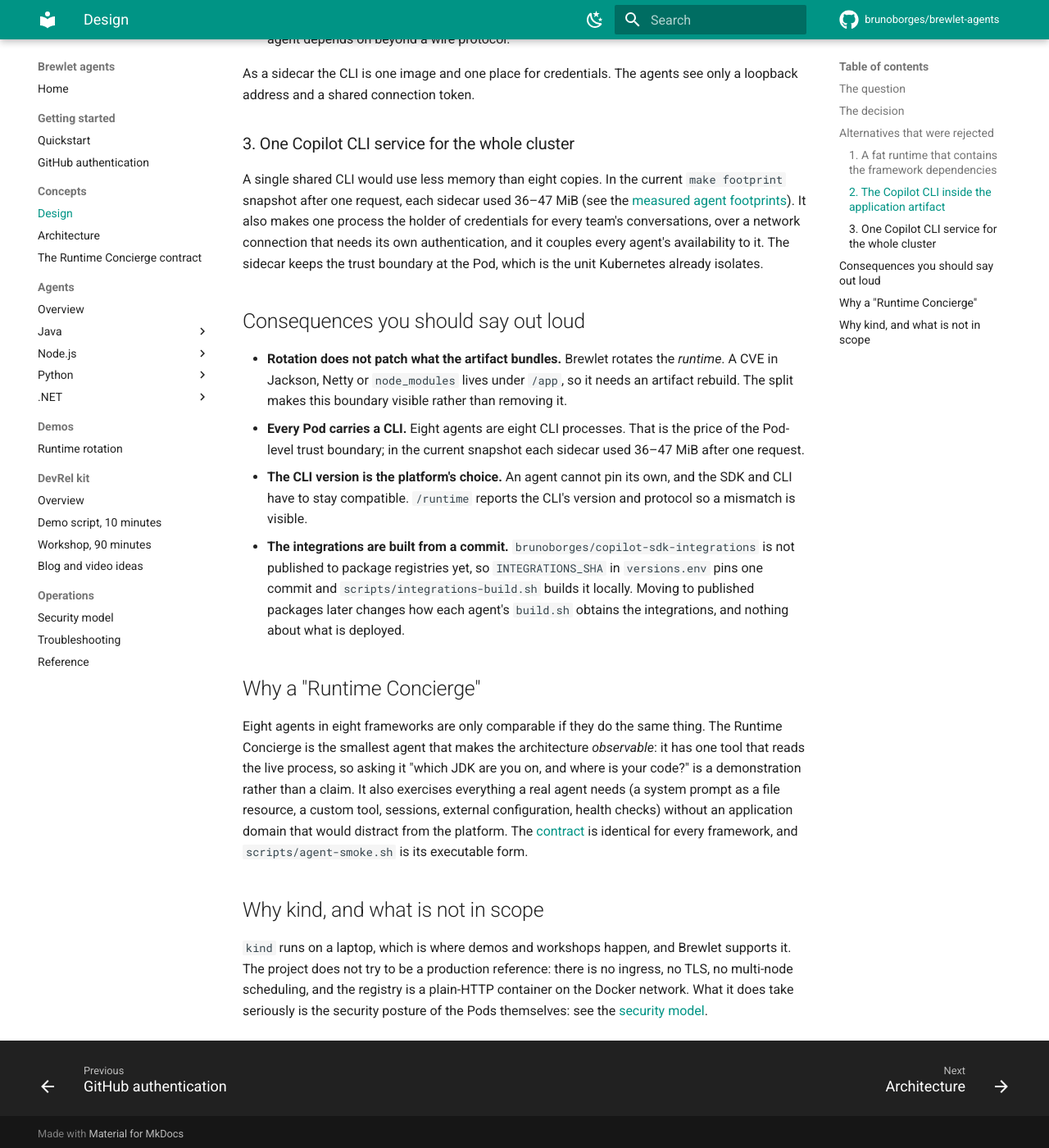
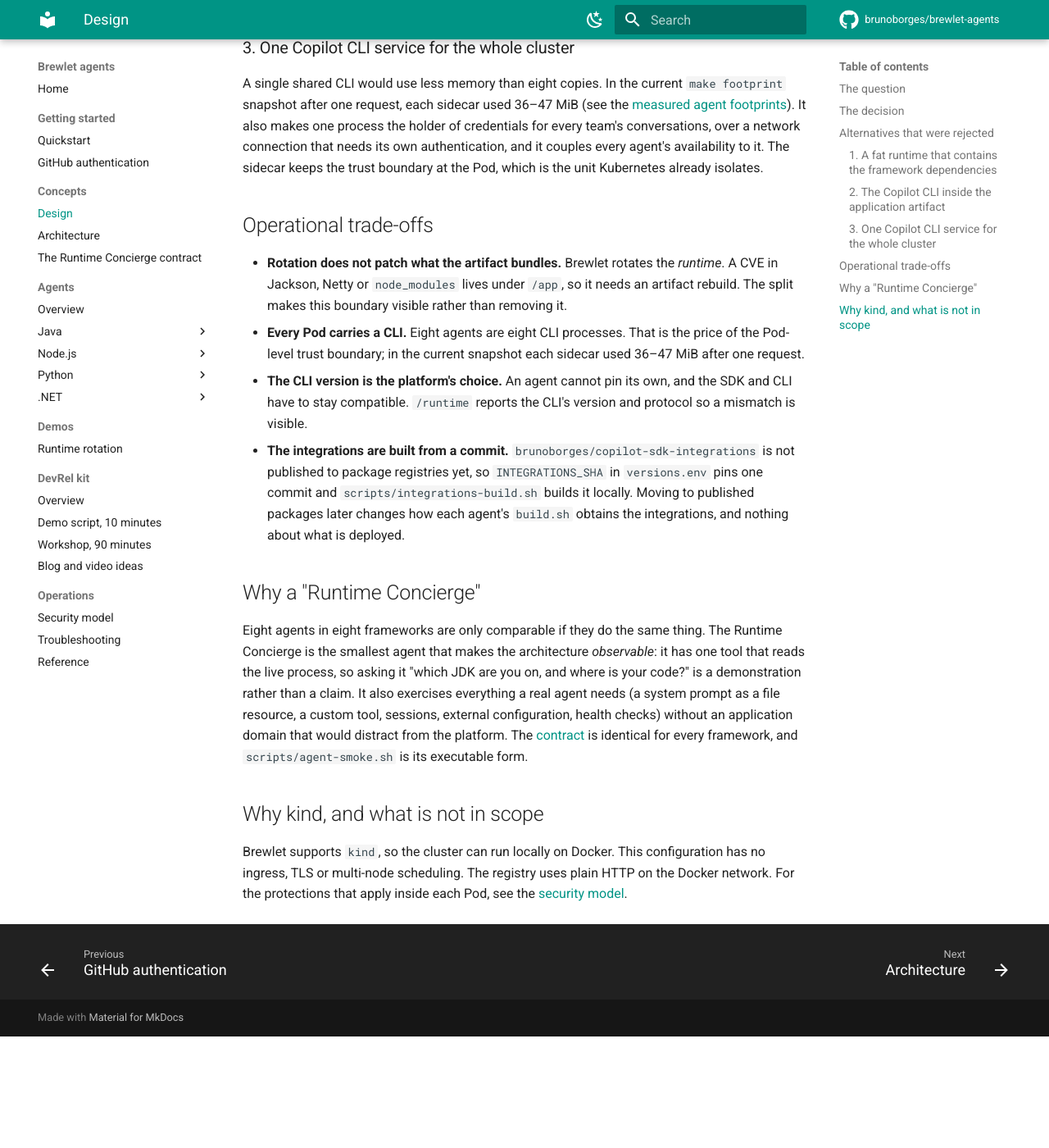
Before and after one commit to brunoborges/brewlet-agents, an MkDocs documentation site: the page built from docs/design.md, in a window 1280 px wide and 1400 px high, scrolled down 1740 px. Shown: the whole window at 82% size. Built offline with MkDocs 1.6.1 and Material for MkDocs 9.7.7, drawn with Linux system fonts in a browser that asks for light colours; comment, search, counter and statistics services are not loaded; after the commit the page ends 3004 px from its top, so only the background shows below that; some of the changed text lies outside the part shown.

Commit message:
Focus project documentation on running the agents
Co-authored-by: Copilot App <223556219+Copilot@users.noreply.github.com>

```diff
--- a/docs/design.md
+++ b/docs/design.md
@@ -1,8 +1,4 @@
 # Design
-
-This page records the decisions behind the project, including the ones that were tried and dropped.
-It is the page to read before you present the project, because the first question you will get is
-"why not just put it all in one image?".
 
 ## The question
 
@@ -64,7 +60,7 @@ It also makes one process the holder of credentials for every team's conversatio
 connection that needs its own authentication, and it couples every agent's availability to it. The
 sidecar keeps the trust boundary at the Pod, which is the unit Kubernetes already isolates.
 
-## Consequences you should say out loud
+## Operational trade-offs
 
 * **Rotation does not patch what the artifact bundles.** Brewlet rotates the *runtime*. A CVE in
   Jackson, Netty or `node_modules` lives under `/app`, so it needs an artifact rebuild. The split
@@ -90,7 +86,6 @@ distract from the platform. The [contract](contract.md) is identical for every f
 
 ## Why kind, and what is not in scope
 
-`kind` runs on a laptop, which is where demos and workshops happen, and Brewlet supports it. The
-project does not try to be a production reference: there is no ingress, no TLS, no multi-node
-scheduling, and the registry is a plain-HTTP container on the Docker network. What it does take
-seriously is the security posture of the Pods themselves: see the [security model](security.md).
+Brewlet supports `kind`, so the cluster can run locally on Docker. This configuration has no
+ingress, TLS or multi-node scheduling. The registry uses plain HTTP on the Docker network.
+For the protections that apply inside each Pod, see the [security model](security.md).
--- a/docs/devrel/index.md
+++ b/docs/devrel/index.md
@@ -36,11 +36,11 @@ Micronaut, NestJS, Fastify, FastAPI, Django and ASP.NET Core.
 | Question | Short answer | Where it comes from |
 |----------|--------------|---------------------|
 | "Why not put the dependencies in the runtime?" | A runtime id is a promise to every application on it. Framework libraries would make every upgrade an Ops change and every Ops change a risk for every application. | [Design](../design.md#1-a-fat-runtime-that-contains-the-framework-dependencies) |
-| "Does rotating the runtime patch my libraries?" | No, and Brewlet says so itself. A CVE in Jackson or `node_modules` lives under `/app`, so it needs a rebuild of the artifact. The split makes that boundary visible. | [Design](../design.md#consequences-you-should-say-out-loud) |
+| "Does rotating the runtime patch my libraries?" | No, and Brewlet says so itself. A CVE in Jackson or `node_modules` lives under `/app`, so it needs a rebuild of the artifact. The split makes that boundary visible. | [Design](../design.md#operational-trade-offs) |
 | "Is that a sandbox?" | No. It is runc isolation with a locked-down Pod: non-root, no capabilities, a read-only root filesystem. Not a boundary for hostile tenants. | [Security model](../security.md) |
 | "Why a CLI per Pod?" | It keeps the trust boundary at the Pod, and a shared CLI would hold every team's credentials and conversations. It costs tens of MiB per Pod. | [Design](../design.md#3-one-copilot-cli-service-for-the-whole-cluster) |
 | "Can the model do anything it likes?" | It can call one tool, `runtime_facts`, and nothing else: not the CLI's own tools, not GitHub, not the web. | [Security model](../security.md) |
-| "Is this production ready?" | It is a showcase. It is a laptop cluster with a plain-HTTP registry and no ingress. The Pods themselves are the part meant to be taken seriously. | [Design](../design.md#why-kind-and-what-is-not-in-scope) |
+| "Is this production ready?" | No. The cluster runs locally with a plain-HTTP registry and no ingress. | [Design](../design.md#why-kind-and-what-is-not-in-scope) |
 
 ## Before you present
 
```
Also changed, not shown: README.md (+7 -10 lines), agents/README.md (+2 -2 lines), docs/index.md (+4 -8 lines), docs/security.md (+2 -2 lines).
